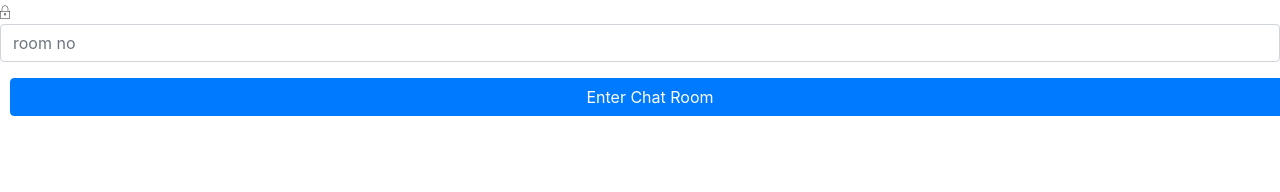
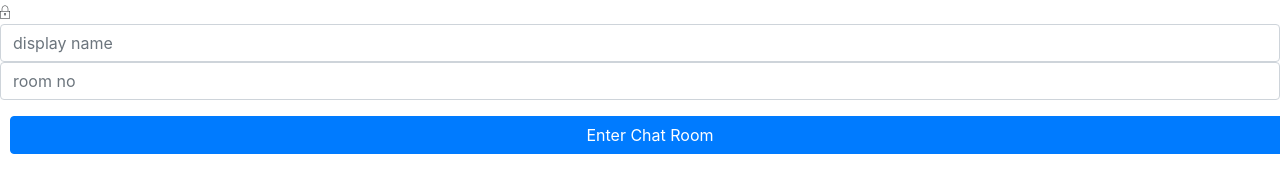
Before and after one commit to adisakshya/chat-rooms, a website: page public/login.html in a window 1280 px wide. Drawn offline with Linux system fonts and the light colour scheme; files whose address does not match are found by name.

Commit message:
added display name field

```diff
--- a/public/login.html
+++ b/public/login.html
@@ -17,6 +17,7 @@
         <h2 class="sr-only">Chat Room</h2>
         <div class="illustration"><i class="icon ion-ios-locked-outline"></i></div>
         <div class="form-group">
+            <input id="username" class="form-control" type="text" name="user_name" placeholder="display name"/>
             <input id="room" class="form-control" type="text" name="room_no" placeholder="room no"/>
         </div>
         <div class="form-group">
```
